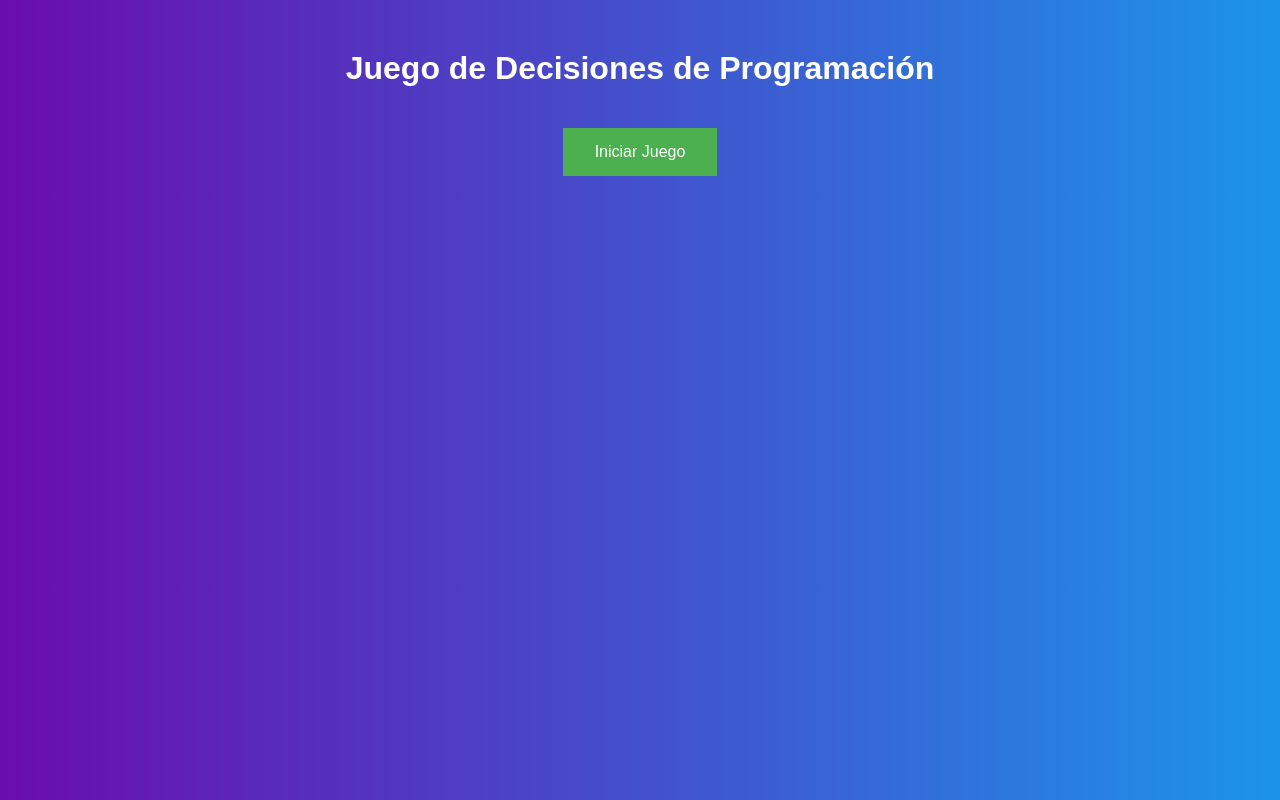
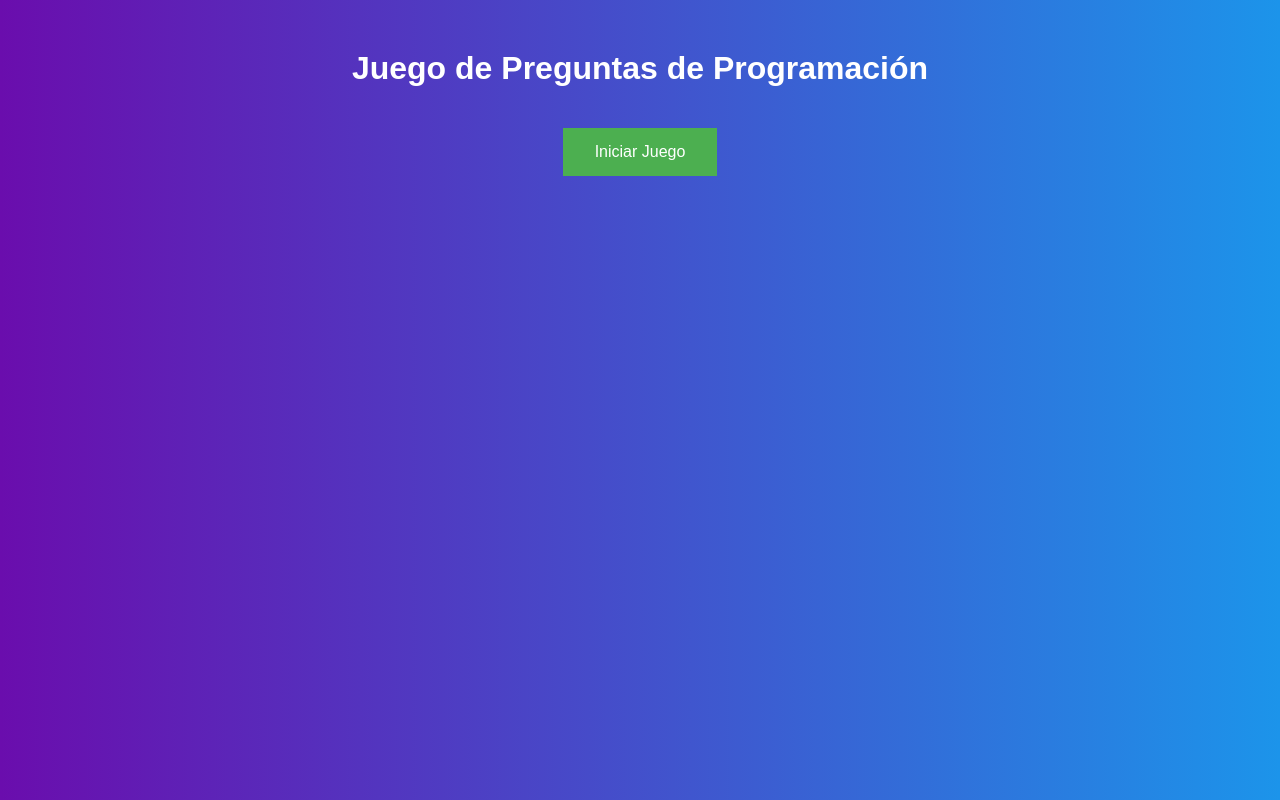
Before and after one commit to NoeliaOrsini/desafio-3, a plain HTML site: page index.html in a window 1280 px wide. Drawn offline with Linux system fonts and the light colour scheme.

Commit message:
modificacion de titulo

```diff
--- a/index.html
+++ b/index.html
@@ -7,7 +7,7 @@
     <link rel="stylesheet" href="styles.css">
 </head>
 <body>
-    <h1>Juego de Decisiones de Programación</h1>
+    <h1>Juego de Preguntas de Programación</h1>
     <button id="iniciar">Iniciar Juego</button>
 
     <script src="script.js"></script>
```
